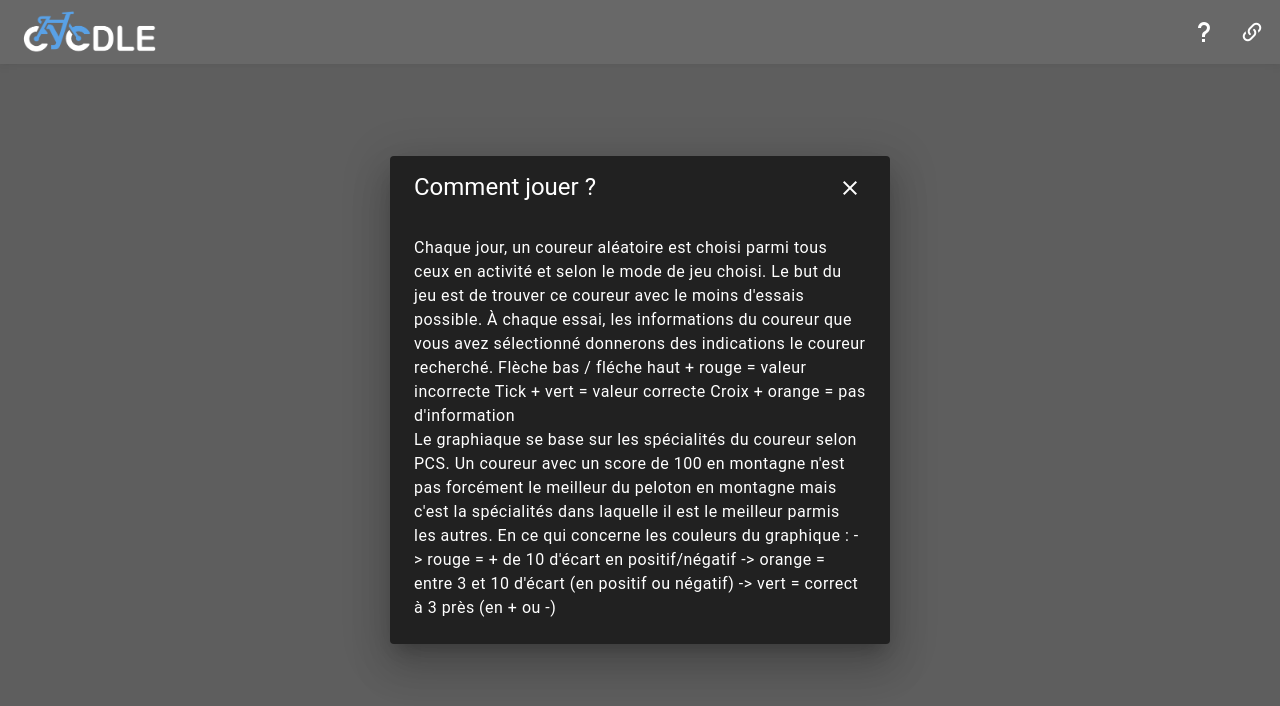
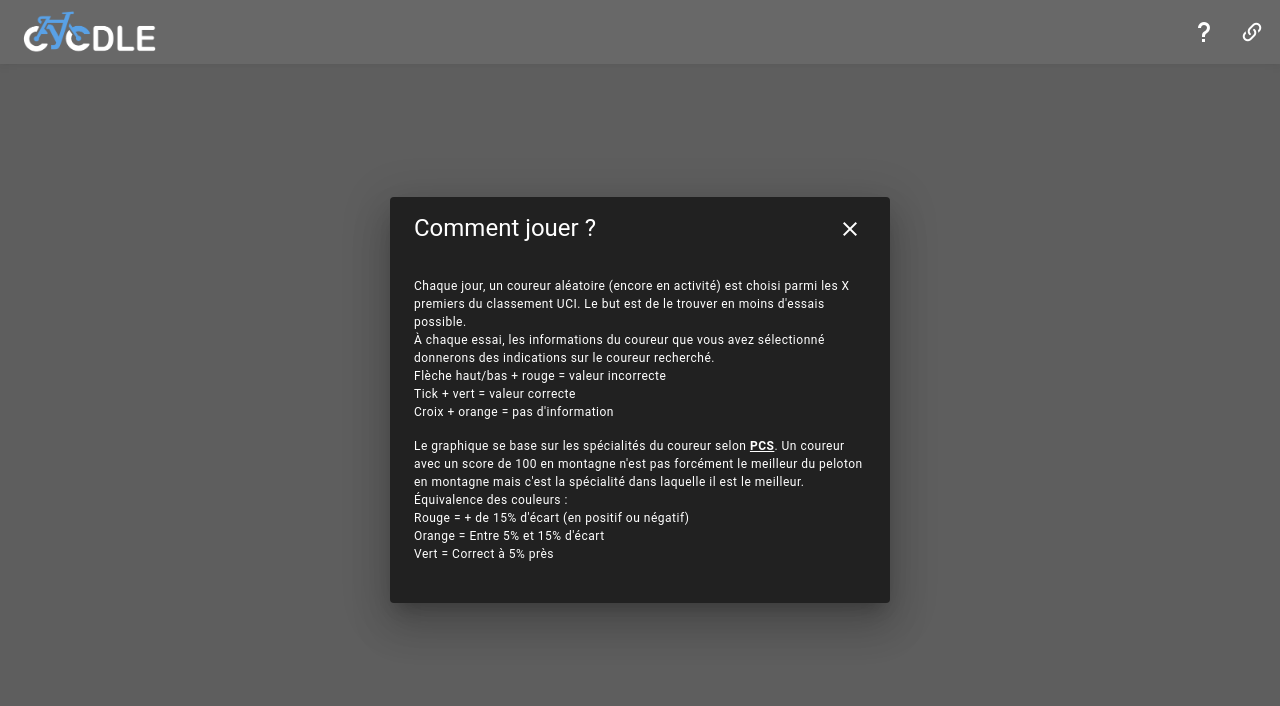
Before and after one commit to NathanGenaudeau/cycdle, a JavaScript app: page / in a window 1280 px wide. Both pictures are taken after a click on the button 1204 px from the left and 32 px from the top of the page. Shown: the top 706 px of the page. Built offline with nearby package versions, Linux system fonts and the light colour scheme.

Commit message:
Mini bug and style improvement

```diff
--- a/src/App.vue
+++ b/src/App.vue
@@ -32,25 +32,25 @@ const isCreditDialogActive = ref(false);
           <div class="text-h5 ps-2">Comment jouer ?</div>
           <v-btn icon="mdi-close" variant="text" @click="isActive.value = false"></v-btn>
         </v-card-title>
-        <v-card-text>
+        <v-card-text class="modal-text">
 
           <p class="help-text">
-            Chaque jour, un coureur aléatoire est choisi parmi tous ceux en activité et selon le mode de jeu choisi.
-            Le but du jeu est de trouver ce coureur avec le moins d'essais possible.
-            À chaque essai, les informations du coureur que vous avez sélectionné donnerons des indications le coureur
-            recherché.
-            Flèche bas / fléche haut + rouge = valeur incorrecte
-            Tick + vert = valeur correcte
-            Croix + orange = pas d'information
+            Chaque jour, un coureur aléatoire (encore en activité) est choisi parmi les X premiers du classement UCI.
+            Le but est de le trouver en moins d'essais possible.<br/>
+            À chaque essai, les informations du coureur que vous avez sélectionné donnerons des indications sur le coureur
+            recherché.<br/>
+            Flèche haut/bas + rouge = valeur incorrecte<br/>
+            Tick + vert = valeur correcte<br/>
+            Croix + orange = pas d'information<br/>
           </p>
           <p class="help-text">
-            Le graphiaque se base sur les spécialités du coureur selon PCS. Un coureur avec un score
-            de 100 en montagne n'est pas forcément le meilleur du peloton en montagne mais c'est la spécialités dans
-            laquelle il est le meilleur parmis les autres.
-            En ce qui concerne les couleurs du graphique :
-            -> rouge = + de 10 d'écart en positif/négatif
-            -> orange = entre 3 et 10 d'écart (en positif ou négatif)
-            -> vert = correct à 3 près (en + ou -)
+            Le graphique se base sur les spécialités du coureur selon  <a href="https://www.procyclingstats.com/">PCS</a>. Un coureur avec un score
+            de 100 en montagne n'est pas forcément le meilleur du peloton en montagne mais c'est la spécialité dans
+            laquelle il est le meilleur.<br/>
+            Équivalence des couleurs :<br/>
+            Rouge = + de 15% d'écart (en positif ou négatif)<br/>
+            Orange = Entre 5% et 15% d'écart <br/>
+            Vert = Correct à 5% près<br/>
           </p>
         </v-card-text>
       </v-card>
--- a/src/components/Game.vue
+++ b/src/components/Game.vue
@@ -18,8 +18,8 @@ const shareButtonText = ref('Partager');
 
 const headers = [
   { title: 'Nom', key: 'name', sortable: false, maxWidth: '130px', align: 'center' },
+  { title: 'Equipe', key: 'team', sortable: false, align: 'center' },
   { title: 'Age', key: 'age', sortable: false, align: 'center' },
-  { title: 'Equipe', key: 'team', sortable: false, align: 'center' },
   { title: 'Nationalité', key: 'nationality', sortable: false, align: 'center' },
   { title: 'Poids / Taille', key: 'measurement', sortable: false, align: 'center' },
   { title: 'Rang UCI', key: 'uci_rank', sortable: false, align: 'center' },
@@ -188,7 +188,7 @@ const formatRiderSpecialities = (rider: any) => {
 const saveToClipboard = () => {
   const firstDate = new Date('2024-10-10');
   const nb = Math.floor((new Date().getTime() - firstDate.getTime()) / (1000 * 60 * 60 * 24));
-  let textToShare = `Cycdle (@Cycdle) ${mode === 'rider-wt' ? 'WT' : 'PRT'}#${nb} ${guesses.value.length} essais\n`;
+  let textToShare = `Cycdle (@Cycdle) ${mode === 'rider-wt' ? 'WT' : 'PRT'}#${nb} - ${guesses.value.length} essais\n`;
 
   for (const guess of guesses.value.slice().reverse()) {
     for (const key of Object.keys(guess)) {
@@ -244,7 +244,7 @@ const customFilter = (_itemTitle: any, query: string, item: any) => {
     <v-data-table :items="guesses" :headers="headers as any" hide-no-data>
       <template v-slot:header.stats="{ column }">
         {{ column.title }}
-        <v-tooltip>
+        <v-tooltip open-on-click>
           <template v-slot:activator="{ props }">
             <v-icon icon="mdi-information" v-bind="props"></v-icon>
           </template>
@@ -262,14 +262,14 @@ const customFilter = (_itemTitle: any, query: string, item: any) => {
         </v-avatar>
         <div class="mt-n8">{{ (item as any).name }}</div>
       </template>
+      <template v-slot:item.team="{ value }">
+        <v-chip :color="getColor(value, 'team')">
+          {{ value.split(' ').splice(0, 2).join(' ') }} <br /> {{ value.split(' ').splice(2).join(' ') }}
+        </v-chip>
+      </template>
       <template v-slot:item.age="{ value }">
         <v-chip :color="getColor(value, 'age')">
           {{ value }} <v-icon :icon="getArrow(value, 'age')" />
-        </v-chip>
-      </template>
-      <template v-slot:item.team="{ value }">
-        <v-chip :color="getColor(value, 'team')">
-          {{ value.split(' ').splice(0, 2).join(' ') }} <br /> {{ value.split(' ').splice(2).join(' ') }}
         </v-chip>
       </template>
       <template v-slot:item.nationality="{ item }">
--- a/src/style.css
+++ b/src/style.css
@@ -25,7 +25,14 @@
       color: #fff;
       font-weight: 700;
     }
-
+  }
+  p {
+    font-size: 12px;
+    margin-bottom: 16px;
+    a {
+      color: #fff;
+      font-weight: 700;
+    }
   }
 }
 
```
